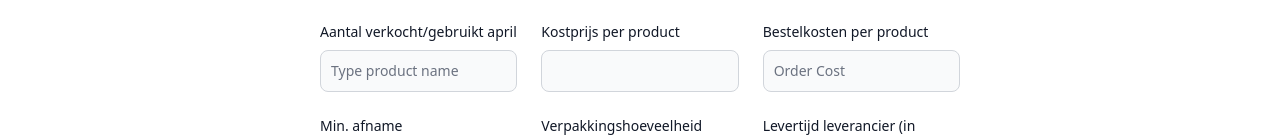
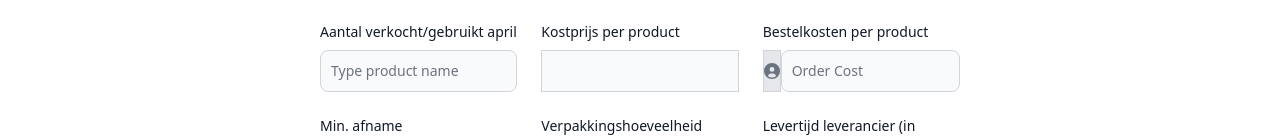
Before and after one commit to donskussennl/donskussennl.github.io, a website: page calculation.html in a window 1280 px wide. Shown: the part 540-678 px from the top of the page. Drawn offline with nearby package versions, Linux system fonts and the light colour scheme.

Commit message:
Update calculation.html

```diff
--- a/calculation.html
+++ b/calculation.html
@@ -104,11 +104,18 @@
                 </div>
                 <div class="w-full">
                     <label for="Cost Price" class="block mb-2 text-sm font-medium text-gray-900 dark:text-white">Kostprijs per product</label>
-                    <input type="number" id="costPrice" class="bg-gray-50 border border-gray-300 text-gray-900 text-sm rounded-lg focus:ring-primary-600 focus:border-primary-600 block w-full p-2.5 dark:bg-gray-700 dark:border-gray-600 dark:placeholder-gray-400 dark:text-white dark:focus:ring-primary-500 dark:focus:border-primary-500" placeholder="">
+                    <input type="number" id="costPrice" class="rounded-none rounded-e-lg bg-gray-50 border border-gray-300 text-gray-900 focus:ring-blue-500 focus:border-blue-500 block flex-1 min-w-0 w-full text-sm p-2.5  dark:bg-gray-700 dark:border-gray-600 dark:placeholder-gray-400 dark:text-white dark:focus:ring-blue-500 dark:focus:border-blue-500" placeholder="">
                 </div>
                 <div>
                     <label for="orderCost" class="block mb-2 text-sm font-medium text-gray-900 dark:text-white">Bestelkosten per product</label>
-                    <input type="number" id="orderCost" class="bg-gray-50 border border-gray-300 text-gray-900 text-sm rounded-lg focus:ring-primary-600 focus:border-primary-600 block w-full p-2.5 dark:bg-gray-700 dark:border-gray-600 dark:placeholder-gray-400 dark:text-white dark:focus:ring-primary-500 dark:focus:border-primary-500" placeholder="Order Cost">
+                    <div class="flex">
+                        <span class="inline-flex items-center px-3 text-sm text-gray-900 bg-gray-200 border border-e-0 border-gray-300 rounded-s-md dark:bg-gray-600 dark:text-gray-400 dark:border-gray-600">
+                            <svg class="w-4 h-4 text-gray-500 dark:text-gray-400" aria-hidden="true" xmlns="http://www.w3.org/2000/svg" fill="currentColor" viewBox="0 0 20 20">
+                              <path d="M10 0a10 10 0 1 0 10 10A10.011 10.011 0 0 0 10 0Zm0 5a3 3 0 1 1 0 6 3 3 0 0 1 0-6Zm0 13a8.949 8.949 0 0 1-4.951-1.488A3.987 3.987 0 0 1 9 13h2a3.987 3.987 0 0 1 3.951 3.512A8.949 8.949 0 0 1 10 18Z"/>
+                            </svg>
+                          </span>
+                        <input type="number" id="orderCost" class="bg-gray-50 border border-gray-300 text-gray-900 text-sm rounded-lg focus:ring-primary-600 focus:border-primary-600 block w-full p-2.5 dark:bg-gray-700 dark:border-gray-600 dark:placeholder-gray-400 dark:text-white dark:focus:ring-primary-500 dark:focus:border-primary-500" placeholder="Order Cost">
+                    </div>
                 </div>
                 <div>
                     <label for="moq" class="block mb-2 text-sm font-medium text-gray-900 dark:text-white">Min. afname</label>
```
